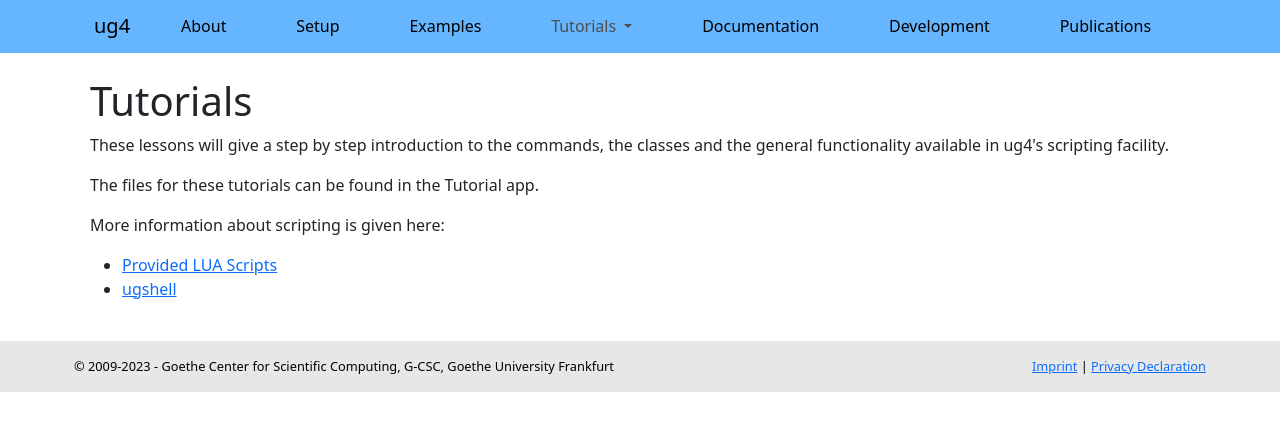
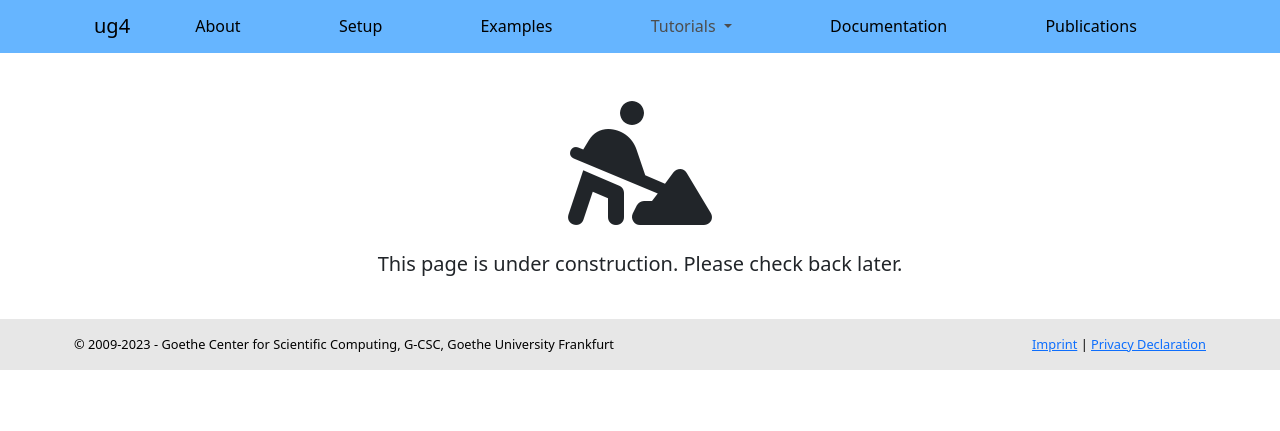
Before and after one commit to Nordegraf/UG4Webpage, a Jekyll site: the page built from _pages/tutorials/scripting.html, in a window 1280 px wide. Shown: the top 431 px of the page. Built offline with Jekyll 4.4.1, drawn with Linux system fonts in a browser that asks for light colours.

```diff
--- a/_data/navigation.yml
+++ b/_data/navigation.yml
@@ -13,14 +13,8 @@
   - name: Lua Scripting
     link: /tutorials/scripting
 
-  - name: Python Scripting
-    link: /tutorials/python
-
 - name: Documentation
   link: /docs
 
-- name: Development
-  link: /development
-
 - name: Publications
   link: /publications
--- /dev/null
+++ b/_layouts/under_construction.html
@@ -0,0 +1,10 @@
+---
+layout: default
+---
+
+<div style="text-align: center; padding-top: 20px">
+    <i class="fa-solid fa-person-digging" style="font-size: 128px"></i>
+</br>
+</br>
+    <p style="font-size: 20px">This page is under construction. Please check back later.</p>
+</div>
--- a/_pages/examples.html
+++ b/_pages/examples.html
@@ -1,6 +1,6 @@
 ---
 title: Examples
-layout: title
+layout: under_construction
 ---
 
 <ul>
--- a/_pages/tutorials/scripting.html
+++ b/_pages/tutorials/scripting.html
@@ -1,6 +1,6 @@
 ---
 title: Tutorials
-layout: title
+layout: under_construction
 ---
 
 <p>
--- a/_plugins/lua_pages.rb
+++ b/_plugins/lua_pages.rb
@@ -200,7 +200,7 @@
 
       def read()
         entries = Dir.chdir(@base + @dir) do
-          Dir["*.{lua}"] + Dir["*"].select { |fn| File.directory?(fn) }
+          Dir["*.{lua}"].select { |fn| File.directory?(fn) }
         end
 
         @pages = entries.map do |entry|
--- a/index.html
+++ b/index.html
@@ -81,8 +81,7 @@
 <h4>Getting started</h4>
 <ul>
   <li><a href="{{ setup.html | prepend: site.baseurl }}">Setup UG4</a></li>
-  <li><a href="{{ pipeline.html | prepend: site.baseurl }}">Introduction to UG4's Simulation Pipeline</a></li>
-  <li><a href="{{ tutorials.html | prepend: site.baseurl }}">Tutorials for Beginners</a></li>
+  <li><a href="{{ tutorials.html | prepend: site.baseurl }}">Tutorials</a></li>
   <li><a href="{{ examples.html | prepend: site.baseurl }}">Examples</a></li>
   <li><a href="{{ documentation.html | prepend: site.baseurl }}">Documentation</a></li>
 </ul>
```
Also changed, not shown: .gitmodules (added).
